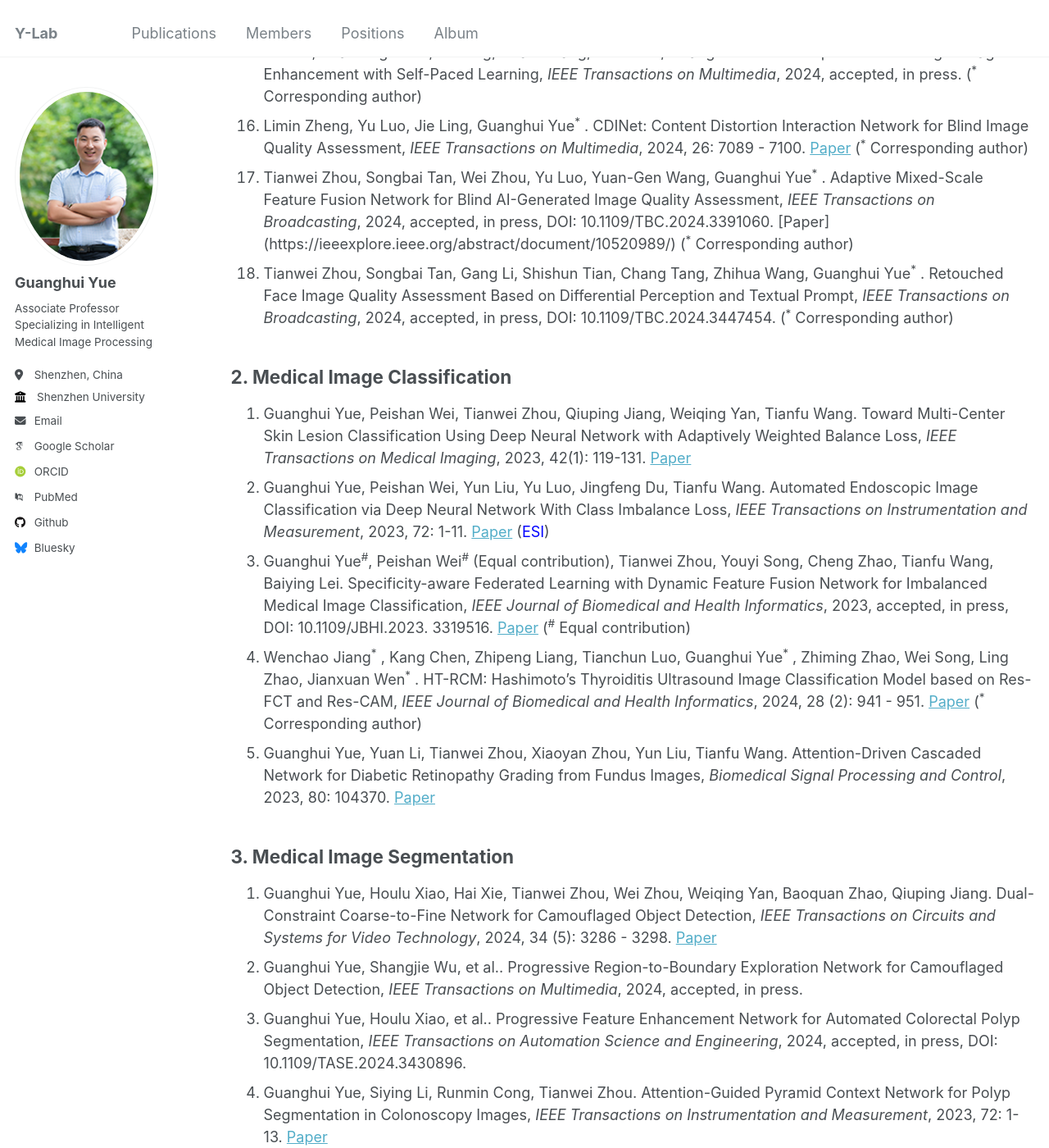
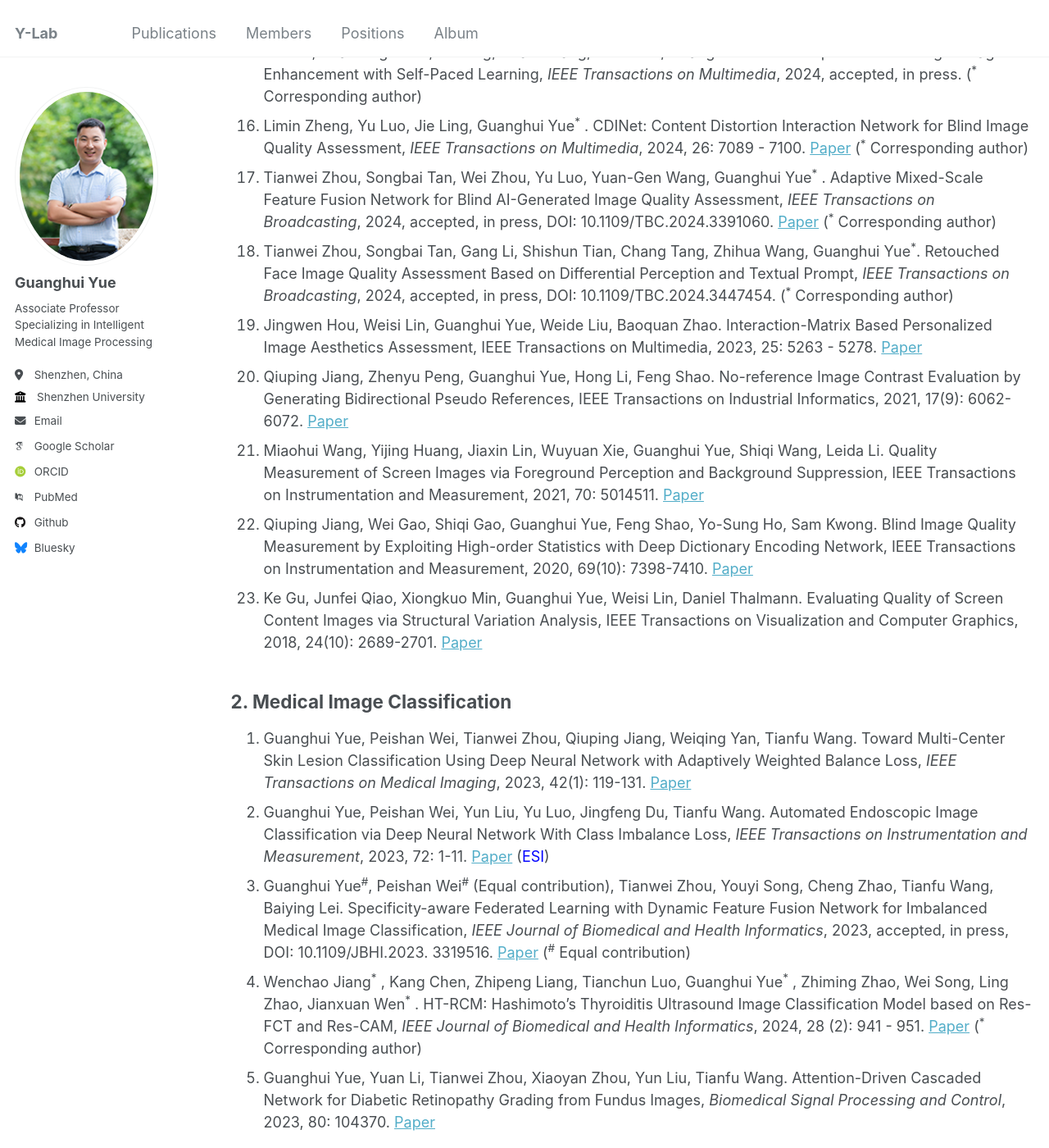
Before and after one commit to Guanghui-Yue/Guanghui-Yue.github.io, a Jekyll site: the page built from _pages/publication.md, in a window 1280 px wide and 1400 px high, scrolled down 1326 px. Shown: the whole window at 82% size. Built offline with Jekyll 4.4.1, drawn with Linux system fonts in a browser that asks for light colours; some web fonts are replaced; some of the changed text lies outside the part shown.

Commit message:
Update publication.md

```diff
--- a/_pages/publication.md
+++ b/_pages/publication.md
@@ -22,8 +22,13 @@ author_profile: true
 14. Yu Luo, Bijia You, Guanghui Yue<sup>*</sup> , Jie Ling. Pseudo-supervised Low-light Image Enhancement with Mutual Learning, <em>IEEE Transactions on Circuits and Systems for Video Technology</em>, 2024, 34(1): 85-96. [Paper](https://ieeexplore.ieee.org/abstract/document/10147801/) (<sup>*</sup> Corresponding author)
 15. Yu Luo, Xuanrong Chen, Jie Ling, Chao Huang, Wei Zhou, Guanghui Yue<sup>*</sup> . Unsupervised Low-Light Image Enhancement with Self-Paced Learning, <em>IEEE Transactions on Multimedia</em>, 2024, accepted, in press. (<sup>*</sup> Corresponding author)
 16. Limin Zheng, Yu Luo, Jie Ling, Guanghui Yue<sup>*</sup> . CDINet: Content Distortion Interaction Network for Blind Image Quality Assessment, <em>IEEE Transactions on Multimedia</em>, 2024, 26: 7089 - 7100. [Paper](https://ieeexplore.ieee.org/abstract/document/10440553/) (<sup>*</sup> Corresponding author)
-17. Tianwei Zhou, Songbai Tan, Wei Zhou, Yu Luo, Yuan-Gen Wang, Guanghui Yue<sup>*</sup> . Adaptive Mixed-Scale Feature Fusion Network for Blind AI-Generated Image Quality Assessment, <em>IEEE Transactions on Broadcasting</em>, 2024, accepted, in press, DOI: 10.1109/TBC.2024.3391060. [Paper] (https://ieeexplore.ieee.org/abstract/document/10520989/) (<sup>*</sup> Corresponding author)
-18. Tianwei Zhou, Songbai Tan, Gang Li, Shishun Tian, Chang Tang, Zhihua Wang, Guanghui Yue<sup>*</sup> . Retouched Face Image Quality Assessment Based on Differential Perception and Textual Prompt, <em>IEEE Transactions on Broadcasting</em>, 2024, accepted, in press, DOI: 10.1109/TBC.2024.3447454. (<sup>*</sup> Corresponding author)
+17. Tianwei Zhou, Songbai Tan, Wei Zhou, Yu Luo, Yuan-Gen Wang, Guanghui Yue<sup>*</sup> . Adaptive Mixed-Scale Feature Fusion Network for Blind AI-Generated Image Quality Assessment, <em>IEEE Transactions on Broadcasting</em>, 2024, accepted, in press, DOI: 10.1109/TBC.2024.3391060. [Paper](https://ieeexplore.ieee.org/abstract/document/10520989/) (<sup>*</sup> Corresponding author)
+18. Tianwei Zhou, Songbai Tan, Gang Li, Shishun Tian, Chang Tang, Zhihua Wang, Guanghui Yue<sup>*</sup>. Retouched Face Image Quality Assessment Based on Differential Perception and Textual Prompt, <em>IEEE Transactions on Broadcasting</em>, 2024, accepted, in press, DOI: 10.1109/TBC.2024.3447454. (<sup>*</sup> Corresponding author)
+19. Jingwen Hou, Weisi Lin, Guanghui Yue, Weide Liu, Baoquan Zhao. Interaction-Matrix Based Personalized Image Aesthetics Assessment, IEEE Transactions on Multimedia, 2023, 25: 5263 - 5278. [Paper](https://ieeexplore.ieee.org/abstract/document/9817633/)
+20. Qiuping Jiang, Zhenyu Peng, Guanghui Yue, Hong Li, Feng Shao. No-reference Image Contrast Evaluation by Generating Bidirectional Pseudo References, IEEE Transactions on Industrial Informatics, 2021, 17(9): 6062-6072. [Paper](https://ieeexplore.ieee.org/abstract/document/9247305/)
+21. Miaohui Wang, Yijing Huang, Jiaxin Lin, Wuyuan Xie, Guanghui Yue, Shiqi Wang, Leida Li. Quality Measurement of Screen Images via Foreground Perception and Background Suppression, IEEE Transactions on Instrumentation and Measurement, 2021, 70: 5014511. [Paper](https://ieeexplore.ieee.org/abstract/document/9509493/)
+22. Qiuping Jiang, Wei Gao, Shiqi Gao, Guanghui Yue, Feng Shao, Yo-Sung Ho, Sam Kwong. Blind Image Quality Measurement by Exploiting High-order Statistics with Deep Dictionary Encoding Network, IEEE Transactions on Instrumentation and Measurement, 2020, 69(10): 7398-7410. [Paper](https://ieeexplore.ieee.org/abstract/document/9055066/)
+23. Ke Gu, Junfei Qiao, Xiongkuo Min, Guanghui Yue, Weisi Lin, Daniel Thalmann. Evaluating Quality of Screen Content Images via Structural Variation Analysis, IEEE Transactions on Visualization and Computer Graphics, 2018, 24(10): 2689-2701. [Paper](https://ieeexplore.ieee.org/abstract/document/8100977/)
 
 
 ## 2. Medical Image Classification
@@ -36,8 +41,8 @@ author_profile: true
 
 ## 3. Medical Image Segmentation
 1. Guanghui Yue, Houlu Xiao, Hai Xie, Tianwei Zhou, Wei Zhou, Weiqing Yan, Baoquan Zhao, Qiuping Jiang. Dual-Constraint Coarse-to-Fine Network for Camouflaged Object Detection, <em>IEEE Transactions on Circuits and Systems for Video Technology</em>, 2024, 34 (5): 3286 - 3298. [Paper](https://ieeexplore.ieee.org/abstract/document/10262011/)
-2. Guanghui Yue, Shangjie Wu, et al.. Progressive Region-to-Boundary Exploration Network for Camouflaged Object Detection, <em>IEEE Transactions on Multimedia</em>, 2024, accepted, in press.
-3. Guanghui Yue, Houlu Xiao, et al.. Progressive Feature Enhancement Network for Automated Colorectal Polyp Segmentation, <em>IEEE Transactions on Automation Science and Engineering</em>, 2024, accepted, in press, DOI: 10.1109/TASE.2024.3430896.
+2. Guanghui Yue, Shangjie Wu, . Progressive Region-to-Boundary Exploration Network for Camouflaged Object Detection, <em>IEEE Transactions on Multimedia</em>, 2024, accepted, in press.
+3. Guanghui Yue, Houlu Xiao, . Progressive Feature Enhancement Network for Automated Colorectal Polyp Segmentation, <em>IEEE Transactions on Automation Science and Engineering</em>, 2024, accepted, in press, DOI: 10.1109/TASE.2024.3430896.
 4. Guanghui Yue, Siying Li, Runmin Cong, Tianwei Zhou. Attention-Guided Pyramid Context Network for Polyp Segmentation in Colonoscopy Images, <em>IEEE Transactions on Instrumentation and Measurement</em>, 2023, 72: 1-13. [Paper](https://ieeexplore.ieee.org/abstract/document/10058111/)
 5. Guanghui Yue, Shangjie Wu, Jie Du, Tianwei Zhou, Bin Jiang, Tianfu Wang. Adaptive Context Aggregation Network with Prediction-aware Decoding for Multimodal Brain Tumor Segmentation, <em>IEEE Transactions on Instrumentation and Measurement</em>, 2024, 73: 1-11. [Paper](https://ieeexplore.ieee.org/abstract/document/10582891/)
 6. Guanghui Yue, Siying Li, Tianwei Zhou, Miaohui Wang, Jingfeng Du, Qiuping Jiang, Wei Gao, Tianfu Wang. Adaptive Context Exploration Network for Polyp Segmentation in Colonoscopy Images, <em>IEEE Transactions on Emerging Topics in Computational Intelligence</em>, 2023, 7(2): 487 - 499. [Paper](https://ieeexplore.ieee.org/abstract/document/9852746/)
@@ -49,3 +54,4 @@ author_profile: true
 ## 4. Others
 1. Weiqing Yan, Meiqi Gu, Jinlai Ren, Guanghui Yue<sup>*</sup> , Zhaowei Liu, Jindong Xu. Collaborative Structure and Feature Learning for Multi-view Clustering, <em>Information Fusion</em>, 2023, 98: 101832. [Paper](https://www.sciencedirect.com/science/article/pii/S1566253523001483) (<span style="color:blue;">ESI</span>) (<sup>*</sup> Corresponding author)
 2. Weiqing Yan, Meiqi Gu, Jinlai Ren, Guanghui Yue<sup>*</sup> , Wei Zhou, Hantao Liu. FVIFormer: Flow-Guided Global-Local Aggregation Transformer Network for Video Inpainting, <em>IEEE Journal on Emerging and Selected Topics in Circuits and Systems</em>, 2024, 14(2): 235 - 244. [Paper](https://ieeexplore.ieee.org/abstract/document/10508737/) (<sup>*</sup> Corresponding author)
+3. Runmin Cong, Weiyu Song, Jianjun Lei, Guanghui Yue, Yao Zhao, Sam Kwong. PSNet: Parallel Symmetric Network for Video Salient Object Detection, IEEE Transactions on Emerging Topics in Computational Intelligence, 2023, 7(2): 402 - 414. [Paper](https://ieeexplore.ieee.org/abstract/document/9955382/)
```
